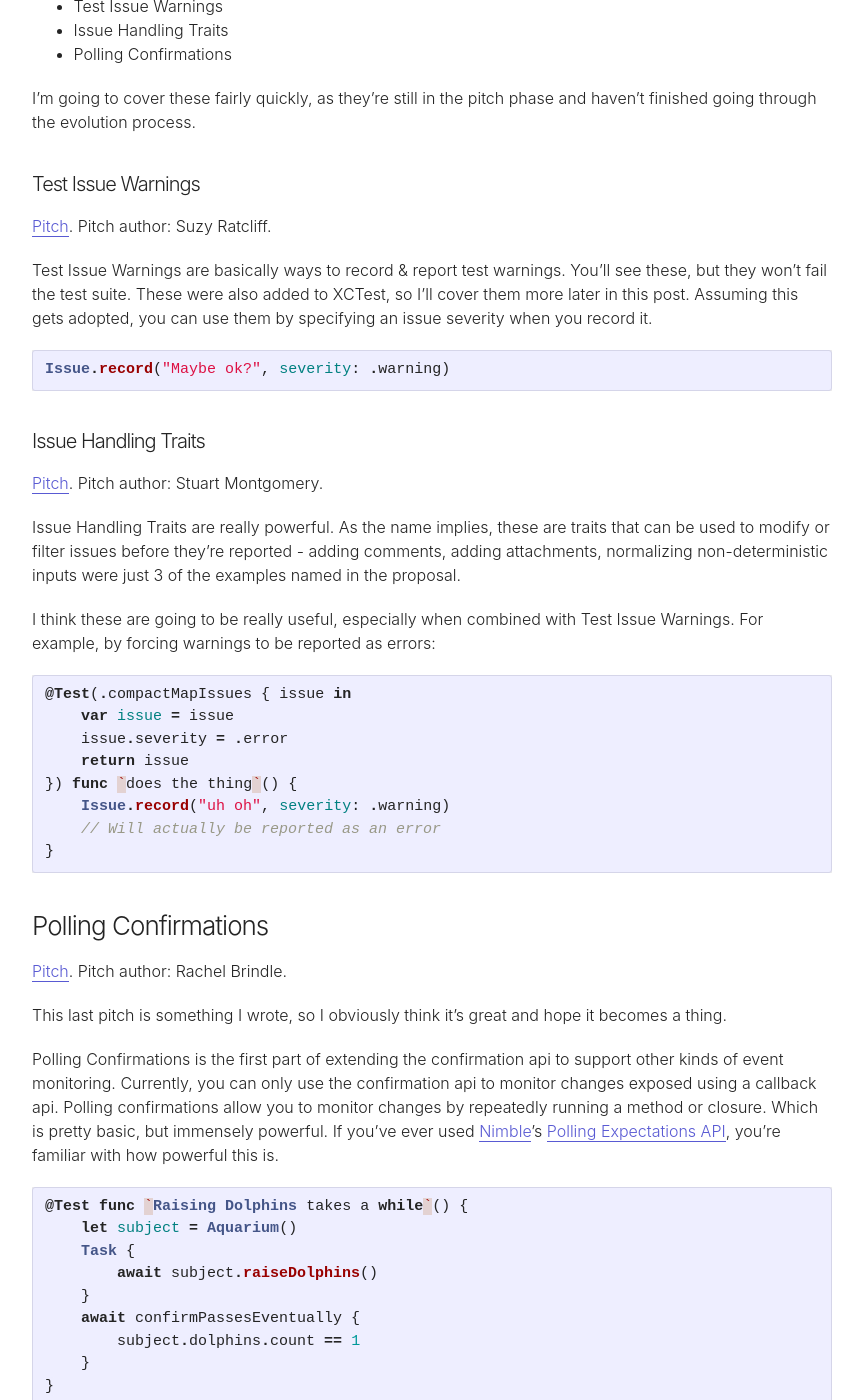
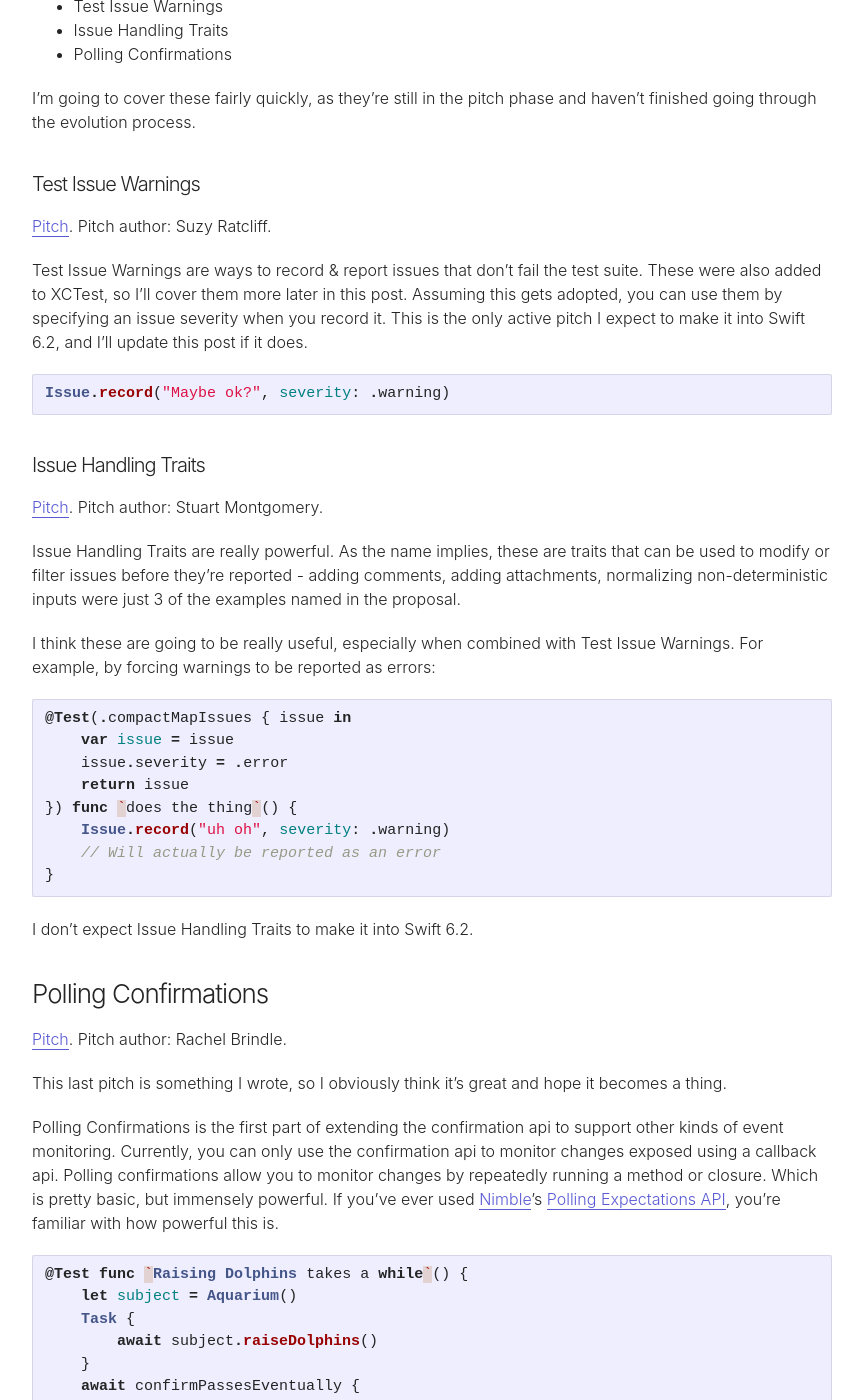
Before and after one commit to younata/younata.github.io, a Jekyll site: the page built from _posts/2025-06-26-whats-new-in-testing-swift-6-2.md, in a window 1280 px wide and 1400 px high, scrolled down 8029 px. Shown: the whole window, without its empty margins (208-1071 px from the left). Built offline with Jekyll 4.4.1, drawn with Linux system fonts in a browser that asks for light colours; some of the changed text lies outside the part shown.

Commit message:
Update the what's new in testing post to note that some of the pitches likely won't make it into the 6.2 release

````diff
--- a/_config.yml
+++ b/_config.yml
@@ -2,7 +2,7 @@
 title: Rachel Brindle
 description: "Pilot. Software Engineer. Building an Electric Airplane"
 baseurl: ""
-url: "https://blog.rachelbrindle.com"
+url: "https://rachelbrindle.com"
 github_username: younata
 mastodon:
   username: "@younata@hachyderm.io"
--- a/_posts/2025-06-13-whats-new-in-testing-swift-6-2.md
+++ b/_posts/2025-06-26-whats-new-in-testing-swift-6-2.md
@@ -19,7 +19,7 @@
 
 Before we talk about what did change, I'll start with what didn't change:
 
-6 years on, there is still no way to unit test code using SwiftUI. The official guidance remains use UI Automation Tests and SwiftUI Previews. Unsurprising, but extremely disappointing. I love that third party tools like [ViewInspector](https://github.com/nalexn/ViewInspector) exist - I even [gave a talk on using ViewInspector last year](https://blog.rachelbrindle.com/2025/06/12/testing-swiftui-and-swiftconcurrency/) - but I really wish I didn’t have to use them.
+6 years on, there is still no way to unit test code using SwiftUI. The official guidance remains use UI Automation Tests and SwiftUI Previews. Unsurprising, but extremely disappointing. I love that third party tools like [ViewInspector](https://github.com/nalexn/ViewInspector) exist - I even [gave a talk on using ViewInspector last year](https://rachelbrindle.com/2025/06/12/testing-swiftui-and-swiftconcurrency/) - but I really wish I didn’t have to use them.
 
 Additionally, UI Automation tests still require you to use XCTest. Personally, this is less disappointing to me, but I do know some people are extremely excited about this.
 
@@ -52,7 +52,7 @@
 - Attachments
 - Evaluate in ConditionTrait
 
-The first 3 were included in Swift 6.1, releasing alongside xcode 16.3. The latter 3 are in Swift 6.2, and are currently included in the xcode 26.0 beta. Additionally, there are at least 3 pitches I'm aware of that are being actively discussed, which may or may not make it into the Swift 6.2 release.
+The first 3 were included in Swift 6.1, releasing alongside xcode 16.3. The latter 3 are in Swift 6.2, and are currently included in the xcode 26.0 beta. Additionally, there are at least 3 pitches I'm aware of that are being actively discussed, though I only expect one of them to make it into the Swift 6.2 release.
 
 Let's go over each of these, starting with Ranged Confirmations.
 
@@ -291,7 +291,7 @@
 
 [Pitch](https://github.com/suzannaratcliff/swift-evolution/blob/suzannaratcliff/issue-severity-warnings/proposals/testing/XXXX-issue-severity-warning.md). Pitch author: Suzy Ratcliff.
 
-Test Issue Warnings are basically ways to record & report test warnings. You'll see these, but they won't fail the test suite. These were also added to XCTest, so I'll cover them more later in this post. Assuming this gets adopted, you can use them by specifying an issue severity when you record it.
+Test Issue Warnings are ways to record & report issues that don't fail the test suite. These were also added to XCTest, so I'll cover them more later in this post. Assuming this gets adopted, you can use them by specifying an issue severity when you record it. This is the only active pitch I expect to make it into Swift 6.2, and I'll update this post if it does.
 
 ```swift
 Issue.record("Maybe ok?", severity: .warning)
@@ -316,6 +316,8 @@
 }
 ```
 
+I don't expect Issue Handling Traits to make it into Swift 6.2.
+
 ### Polling Confirmations
 
 [Pitch](https://github.com/younata/swift-evolution/blob/younata/testing-polling-expectations/proposals/testing/NNNN-polling-confirmations.md). Pitch author: Rachel Brindle.
@@ -335,6 +337,8 @@
     }
 }
 ```
+
+I don't expect Polling Confirmations to make it into Swift 6.2.
 
 ## What's New in XCTest
 
````
Also changed, not shown: other parts of _posts/2025-06-26-whats-new-in-testing-swift-6-2.md (+1 -1 lines).
